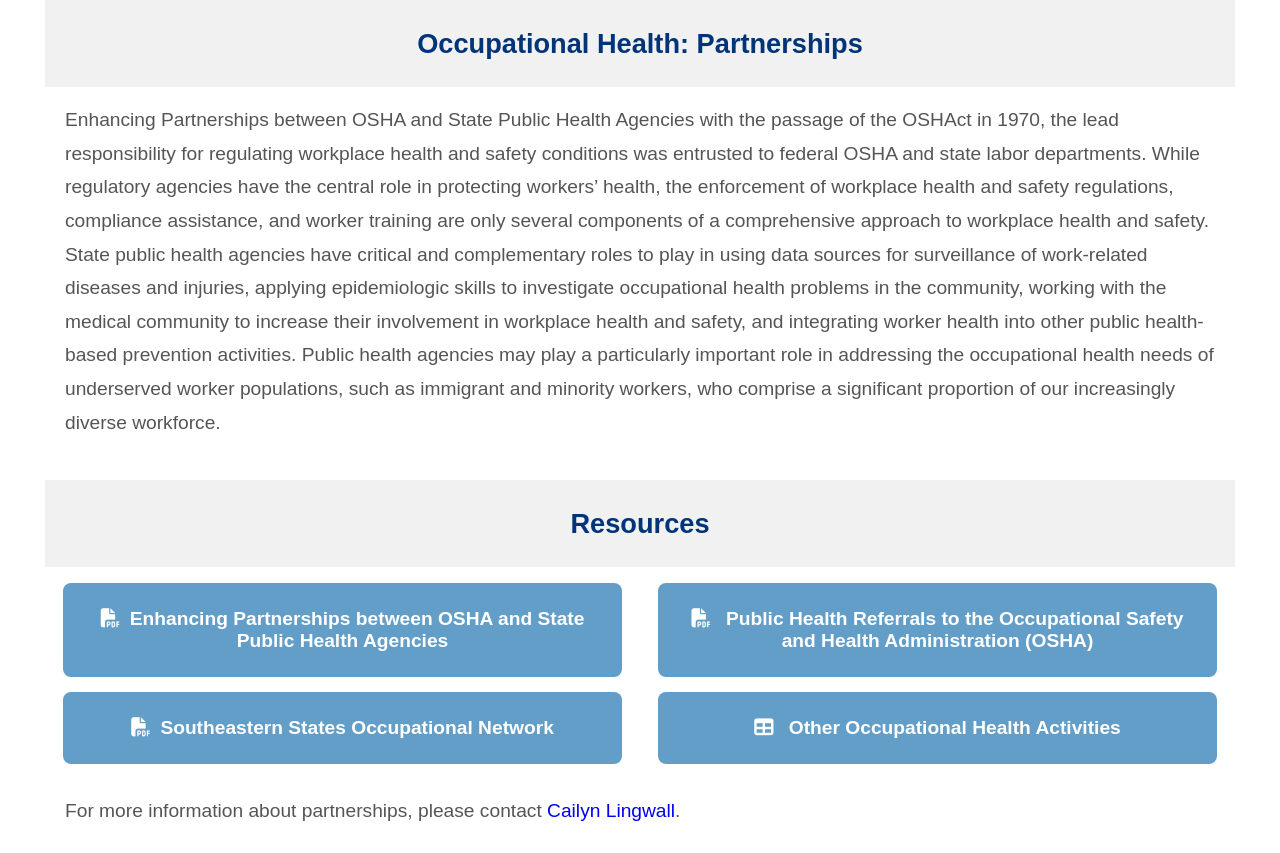
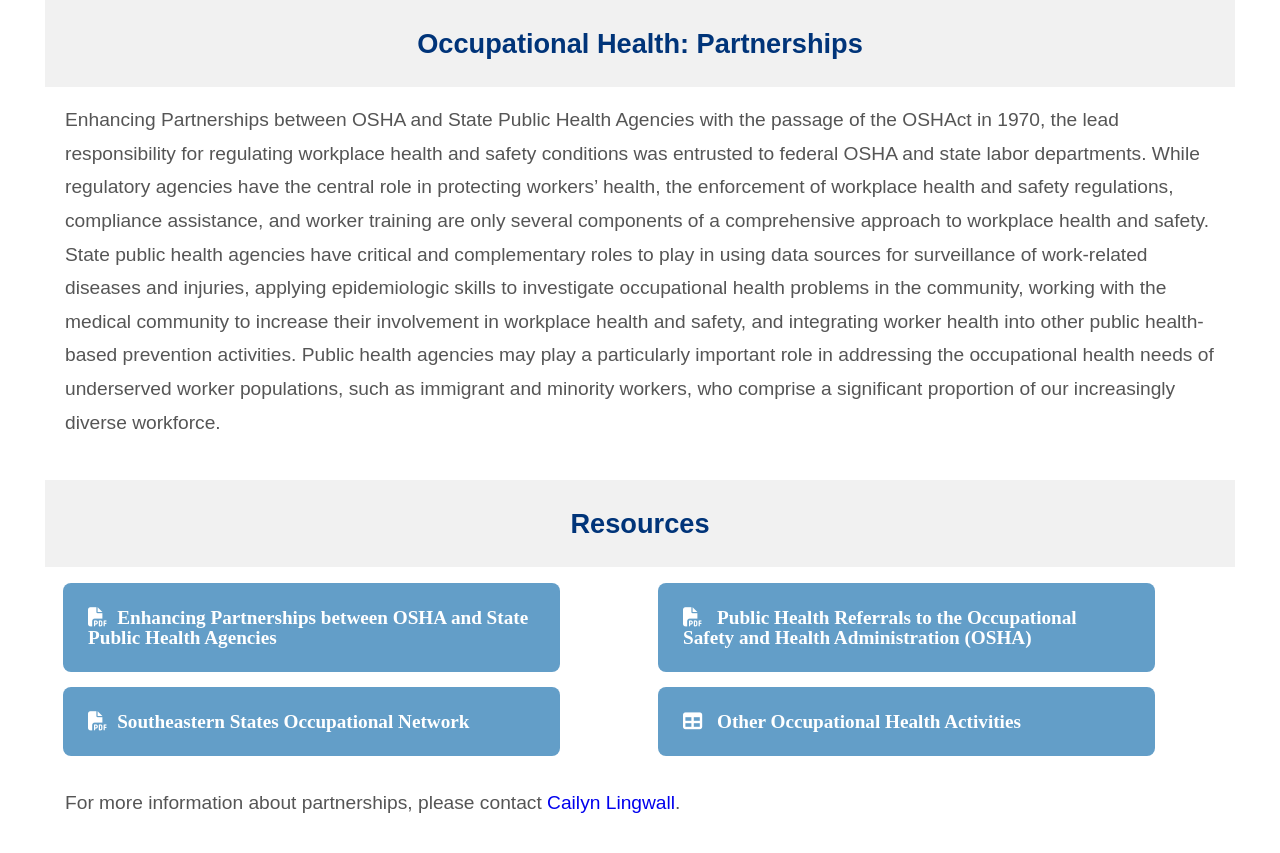
Before and after one commit to natehacker/btn-fix, a plain HTML site: page new.html in a window 1280 px wide. Drawn offline with Linux system fonts and the light colour scheme.

Commit message:
finished

```diff
--- a/new.html
+++ b/new.html
@@ -154,7 +154,7 @@ h3 {
   font-size: 1.2em;
   font-weight: bold;
   cursor: pointer;
-  width: 100%;
+  width: 80%;
 }
 
 .btn-linked-v2 i {
@@ -504,15 +504,15 @@ h3 {
 
                 <div class="full-report">
 
-                    <a href="https://cdn.ymaws.com/www.cste.org/resource/resmgr/OccupationalHealth/CSTEOSHAMeetingSummaryKRTD21.pdf" target="_blank"><button class="btn-linked-v2"><i class="fas fa-file-pdf"></i>Enhancing Partnerships between OSHA and State Public Health Agencies </button></a>
-                    <a href="https://www.cste.org/members/group.aspx?id=163156" target="_blank"><button class="btn-linked-v2"><i class="fas fa-file-pdf"></i>Southeastern States Occupational Network</button></a>
+                    <a class="btn-linked-v2" href="https://cdn.ymaws.com/www.cste.org/resource/resmgr/OccupationalHealth/CSTEOSHAMeetingSummaryKRTD21.pdf" target="_blank"><i class="fas fa-file-pdf"></i>Enhancing Partnerships between OSHA and State Public Health Agencies </a>
+                    <a class="btn-linked-v2" href="https://www.cste.org/members/group.aspx?id=163156" target="_blank"> <i class="fas fa-file-pdf"></i>Southeastern States Occupational Network</a>
                 </div>
                 <!---End of Full-Report-->
 
                 <div class="individual-highlights">
 
-                    <a href="https://cdn.ymaws.com/www.cste.org/resource/resmgr/OccupationalHealth/OSHAreferral922011.pdf" target="_blank"><button class="btn-linked-v2"><i class="fas fa-file-pdf"></i> Public Health Referrals to the Occupational Safety and Health Administration (OSHA)</button></a>
-                    <a href="https://www.cste.org/group/OHOverview" target="_blank"><button class="btn-linked-v2"><i class="fas fa-table"></i> Other Occupational Health Activities</button></a>
+                    <a class="btn-linked-v2" href="https://cdn.ymaws.com/www.cste.org/resource/resmgr/OccupationalHealth/OSHAreferral922011.pdf" target="_blank"> <i class="fas fa-file-pdf"></i> Public Health Referrals to the Occupational Safety and Health Administration (OSHA)</a>
+                    <a class="btn-linked-v2" href="https://www.cste.org/group/OHOverview" target="_blank"><i class="fas fa-table"></i> Other Occupational Health Activities</a>
                 </div>
                 <!---End of Full-Report-->
 
```
